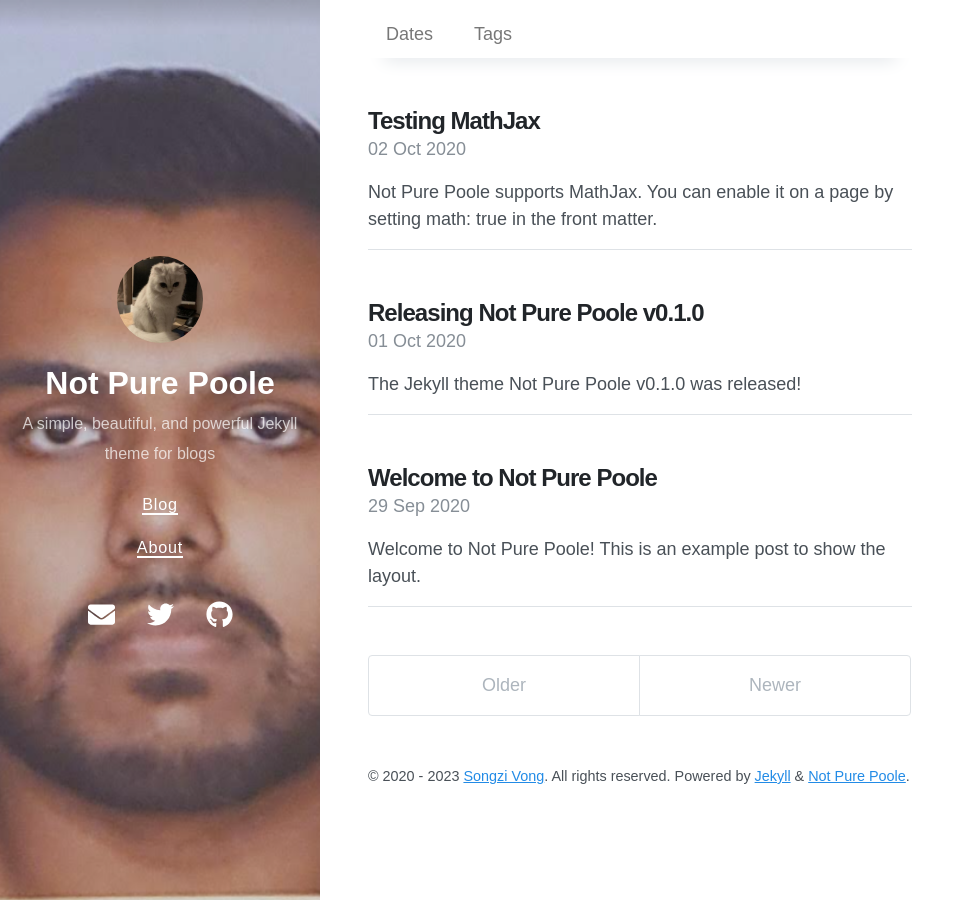
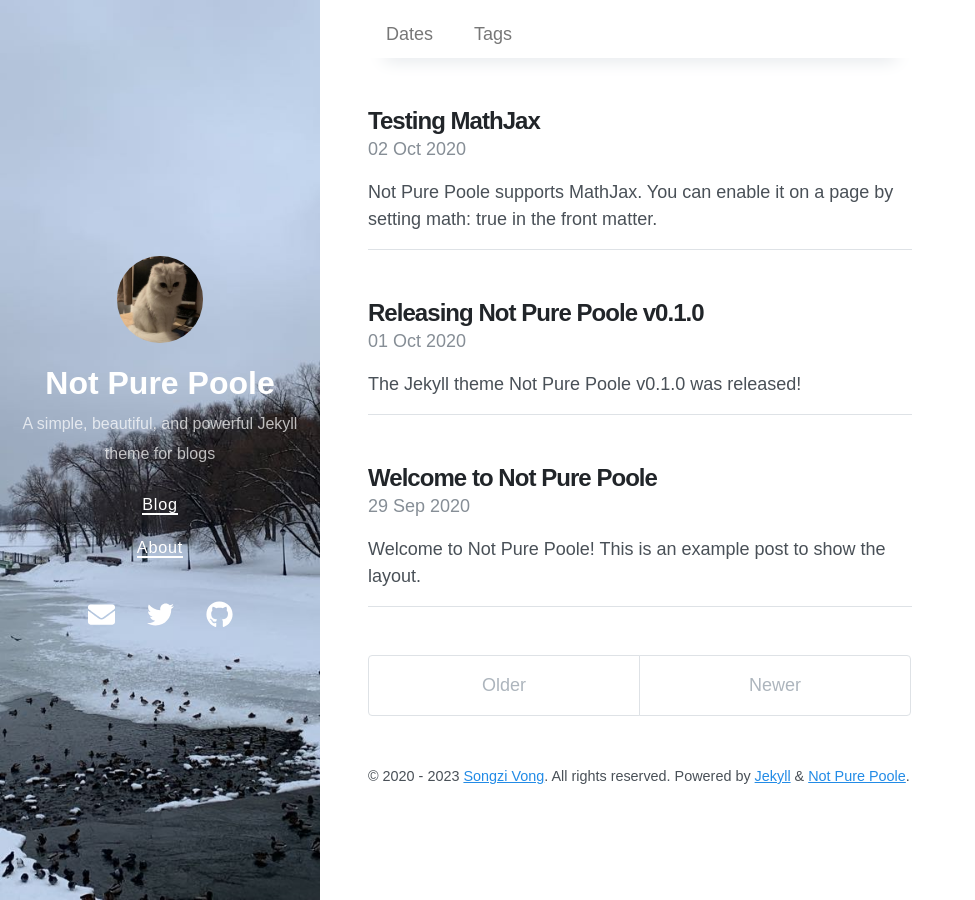
Before and after one commit to SabbirAhmad26/sabbirahmad26.github.io, a Jekyll site: the page built from index.html, in a window 1280 px wide. Shown: the whole page, without its empty margins (0-975 px from the left). Built offline with Jekyll 4.4.1, drawn with Linux system fonts in a browser that asks for light colours; nearby versions of some CDN libraries; the list of posts is cut into pages by our own code.

Commit message:
Update _config.yml

```diff
--- a/_config.yml
+++ b/_config.yml
@@ -5,7 +5,7 @@
 avatar: /avatar.jpeg
 paginate: 5
 permalink: pretty
-cover_image: /Photo.png
+cover_image: /bg.jpeg
 
 # Gems
 plugins:
```
